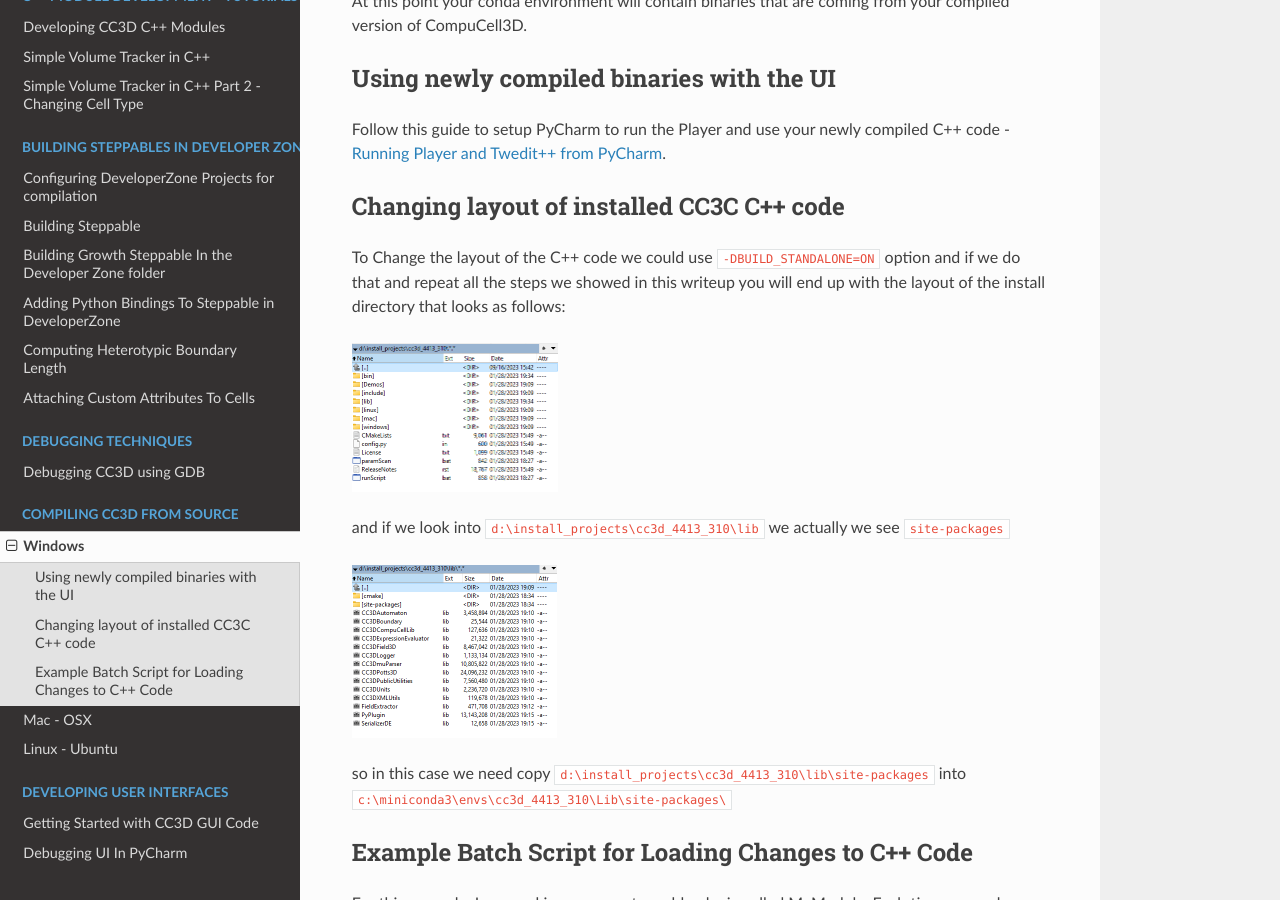
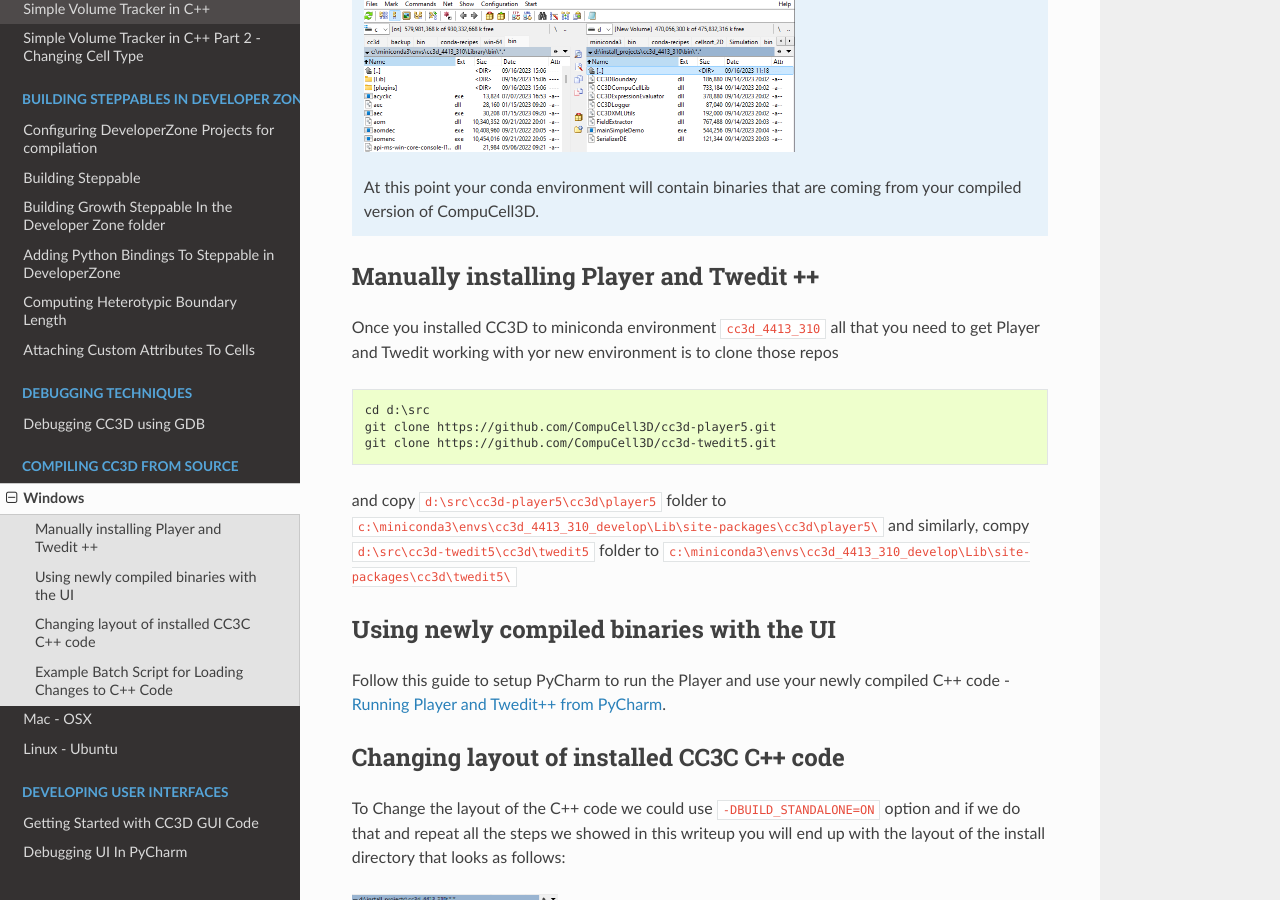
Before and after one commit to CompuCell3D/CompuCell3DDevelopersManual, a Sphinx documentation site: the page built from docs/building_core_cc3d_cpp_code_windows.rst, in a window 1280 px wide and 900 px high, scrolled down 11757 px. Built offline with Sphinx 7.4.7 and the Read the Docs theme 2.0.0, drawn with Linux system fonts in a browser that asks for light colours; some of the changed text lies outside the part shown.

Commit message:
updated windows compilation instructions

```diff
--- a/docs/building_core_cc3d_cpp_code_windows.rst
+++ b/docs/building_core_cc3d_cpp_code_windows.rst
@@ -339,22 +339,46 @@
 |cc3d_cpp_010|
 
 
-After installation step the ``d:\install_projects\cc3d_4413_310\`` directory will look something like
-
-|cc3d_cpp_010a|
-
-and if we look into ``d:\install_projects\cc3d_4413_310\lib`` we see no ``site-packages`` because ``site-packages`` that contains ``cc3d` package has been installed directly into conda environment - hence no need to perform manual copy
-
-|cc3d_cpp_010b|
+At this point your newly compiled CC3D shold be ready to use
 
 
-The only thing that remains now is to copy dlls from ``d:\install_projects\cc3d_4413_310\bin\`` to ``c:\miniconda3\envs\cc3d_4413_310\Library\bin\``
-See the section "Changing layout of installed CC3C C++ code" for more details.
+.. note::
 
-|cc3d_cpp_011|
+    The following steps apply to releases before ``4.6.0` , as of ``4.6.0`` you do not need to follow those steps.
 
 
-At this point your conda environment will contain binaries that are coming from your compiled version of CompuCell3D.
+    After installation step the ``d:\install_projects\cc3d_4413_310\`` directory will look something like
+
+    |cc3d_cpp_010a|
+
+    and if we look into ``d:\install_projects\cc3d_4413_310\lib`` we see no ``site-packages`` because ``site-packages`` that contains ``cc3d` package has been installed directly into conda environment - hence no need to perform manual copy
+
+    |cc3d_cpp_010b|
+
+
+    The only thing that remains now is to copy dlls from ``d:\install_projects\cc3d_4413_310\bin\`` to ``c:\miniconda3\envs\cc3d_4413_310\Library\bin\``
+    See the section "Changing layout of installed CC3C C++ code" for more details.
+
+    |cc3d_cpp_011|
+
+
+    At this point your conda environment will contain binaries that are coming from your compiled version of CompuCell3D.
+
+
+Manually installing Player and Twedit ++
+~~~~~~~~~~~~~~~~~~~~~~~~~~~~~~~~~~~~~~~~~
+
+Once you installed CC3D to miniconda environment ``cc3d_4413_310`` all that you need to get Player and Twedit working with yor new environment is
+to clone those repos
+
+.. code-block:: console
+
+    cd d:\src
+    git clone https://github.com/CompuCell3D/cc3d-player5.git
+    git clone https://github.com/CompuCell3D/cc3d-twedit5.git
+
+and copy ``d:\src\cc3d-player5\cc3d\player5`` folder to ``c:\miniconda3\envs\cc3d_4413_310_develop\Lib\site-packages\cc3d\player5\`` and similarly, compy
+``d:\src\cc3d-twedit5\cc3d\twedit5`` folder to ``c:\miniconda3\envs\cc3d_4413_310_develop\Lib\site-packages\cc3d\twedit5\``
 
 Using newly compiled binaries with the UI
 ~~~~~~~~~~~~~~~~~~~~~~~~~~~~~~~~~~~~~~~~~
```
